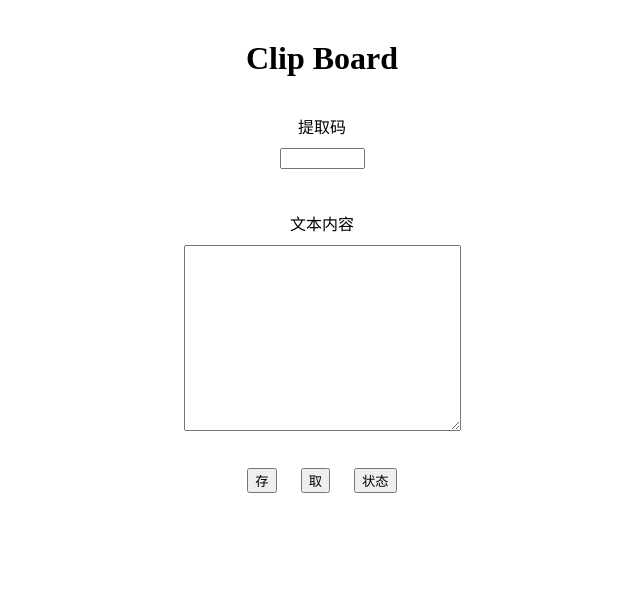
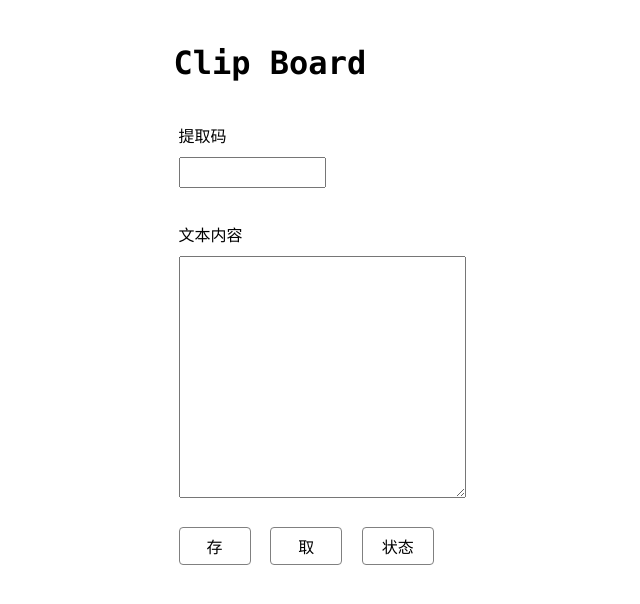
Before and after one commit to 17ban/online-clipboard-frontend, a website built with Vite: page index.html in a window 1280 px wide. Shown: the whole page, without its empty margins (318-958 px from the left). Built offline with nearby package versions, Linux system fonts and the light colour scheme.

Commit message:
优化样式

```diff
--- a/index.html
+++ b/index.html
@@ -7,14 +7,15 @@
 </head>
 <body>
   <div id="main-view">
-    <h1>Clip Board</h1>
+    <div id="main-container">
+      <h1 id="site-title">Clip Board</h1>
       <div id="key-input-wrapper">
         <span>提取码</span>
-      <textarea id="key-input" cols="8" rows="1" spellcheck="false"></textarea>
+        <textarea id="key-input" cols="12" rows="1" spellcheck="false"></textarea>
       </div>
       <div id="text-input-wrapper">
         <span>文本内容</span>
-      <textarea id="text-input" cols="32" rows="12" spellcheck="false"></textarea>
+        <textarea id="text-input" cols="26" rows="12" spellcheck="false"></textarea>
       </div>
       <div id="btns-wrapper">
         <button id="post-btn" class="btn">存</button>
@@ -22,6 +23,7 @@
         <button id="status-btn" class="btn">状态</button>
       </div>
     </div>
+  </div>
   <script type="module" src="./src/main.ts"></script>
 </body>
 </html>
--- a/src/main.ts
+++ b/src/main.ts
@@ -1,4 +1,4 @@
-import './style.css'
+import './styles/style.css'
 
 import { getText, postText, getStatus } from './api'
 
--- a/src/style.css
+++ /dev/null
@@ -1,38 +0,0 @@
-/* #main-view {
-  font-family: Avenir, Helvetica, Arial, sans-serif;
-  -webkit-font-smoothing: antialiased;
-  -moz-osx-font-smoothing: grayscale;
-  text-align: center;
-  color: #2c3e50;
-  margin-top: 60px;
-} */
-
-#main-view {
-  padding: 32px;
-  display: flex;
-  flex-direction: column;
-  align-items: center;
-  padding: 16px;
-}
-
-#main-view > * {
-  margin: 16px;
-}
-
-#key-input-wrapper, #text-input-wrapper {
-  display: flex;
-  flex-direction: column;
-  align-items: center;
-}
-
-#key-input-wrapper > *, #text-input-wrapper > * {
-  margin: 5px;
-}
-
-#key-input {
-  resize: none;
-}
-
-.btn {
-  margin: 0 10px;
-}
--- /dev/null
+++ b/src/styles/style.css
@@ -0,0 +1,50 @@
+html, body {
+  font-family: Consolas, 'Courier New', sans-serif;
+}
+
+#main-view {
+  padding: 0 16px;
+  display: flex;
+  flex-direction: column;
+  align-items: center;
+}
+
+#main-container > * {
+  width: fit-content;
+  margin: 24px;
+}
+
+#key-input-wrapper, #text-input-wrapper {
+  display: flex;
+  flex-direction: column;
+}
+
+#key-input-wrapper > *, #text-input-wrapper > * {
+  margin: 5px;
+}
+
+#site-title {
+  padding: 12px 0;
+}
+
+#key-input, #text-input {
+  font-family: Consolas, 'Courier New', sans-serif;
+  font-size: 1rem;
+  padding: 5px;
+  line-height: 1.2rem;
+}
+
+#key-input {
+  resize: none;
+}
+
+.btn {
+  margin: 0 5px;
+  padding: 6px;
+  font-size: 1rem;
+  min-width: 72px;
+  background-color: white;
+  border: 1px solid grey;
+  border-radius: 4px;
+  cursor: pointer;
+}
```
Lines whose indentation alone changed are shown as unchanged.
